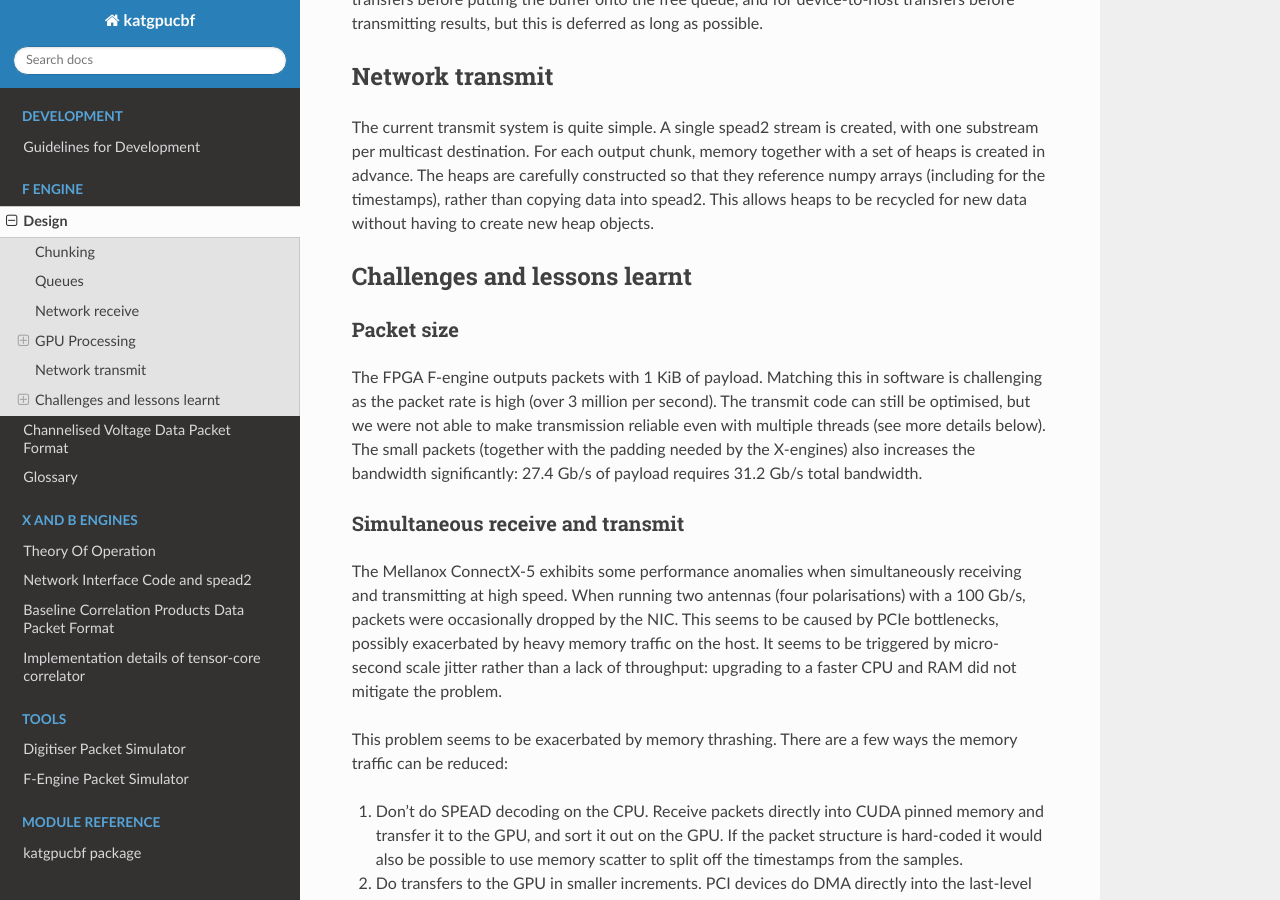
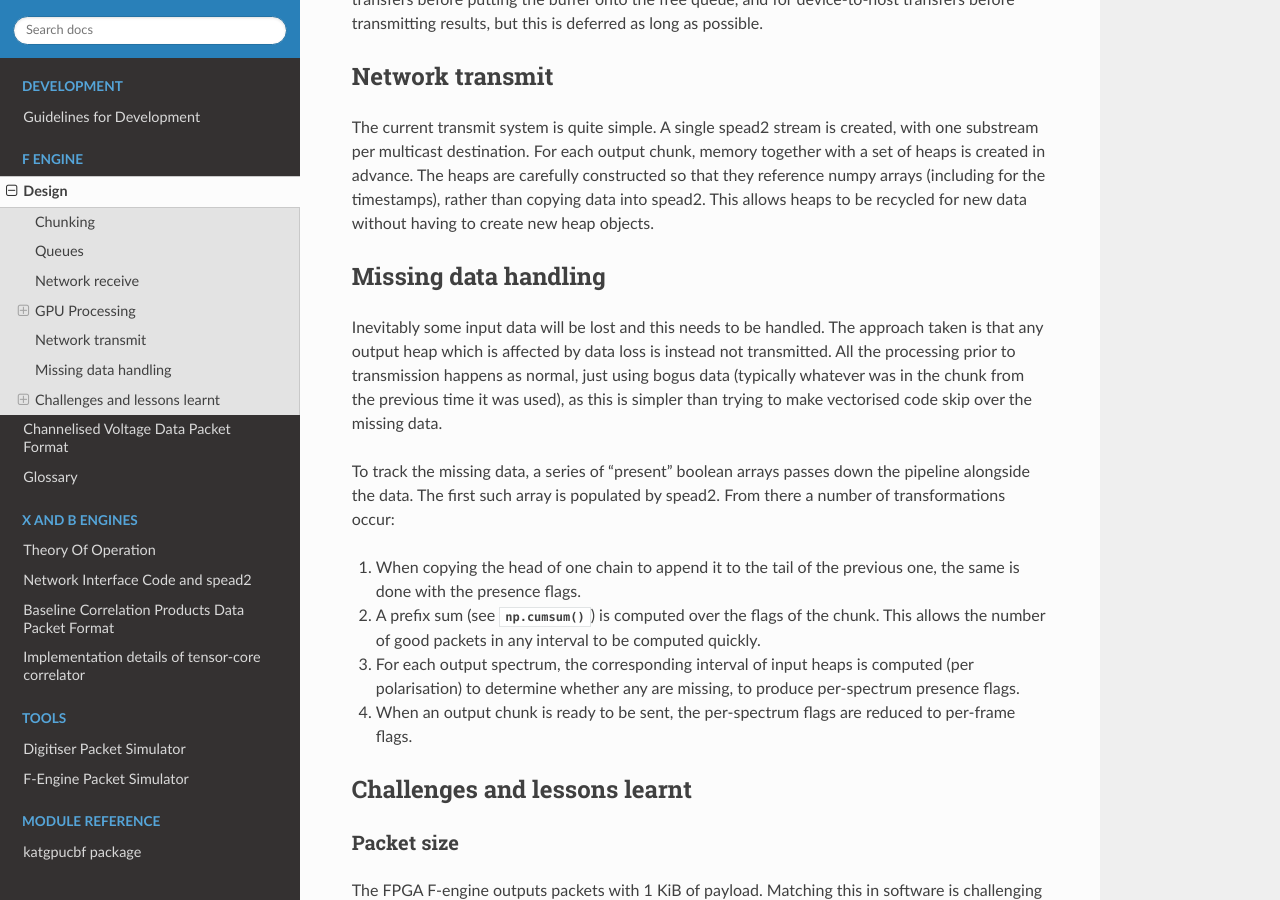
Before and after one commit to ska-sa/katgpucbf, a Sphinx documentation site: the page built from doc/fgpu.design.rst, in a window 1280 px wide and 900 px high, scrolled down 4135 px. Built offline with Sphinx 7.4.7 and the Read the Docs theme 2.0.0, drawn with Linux system fonts in a browser that asks for light colours; formulas are drawn with MathJax 3; the version number could not be read and is left out.

Commit message:
Add some design docs for fgpu missing data handling

```diff
--- a/doc/fgpu.design.rst
+++ b/doc/fgpu.design.rst
@@ -233,6 +233,30 @@
 rather than copying data into spead2. This allows heaps to be recycled for new
 data without having to create new heap objects.
 
+Missing data handling
+---------------------
+Inevitably some input data will be lost and this needs to be handled. The
+approach taken is that any output heap which is affected by data loss is
+instead not transmitted. All the processing prior to transmission happens as
+normal, just using bogus data (typically whatever was in the chunk from the
+previous time it was used), as this is simpler than trying to make vectorised
+code skip over the missing data.
+
+To track the missing data, a series of "present" boolean arrays passes down
+the pipeline alongside the data. The first such array is populated by spead2.
+From there a number of transformations occur:
+
+1. When copying the head of one chain to append it to the tail of the previous
+   one, the same is done with the presence flags.
+2. A prefix sum (see :func:`np.cumsum`) is computed over the flags of the
+   chunk. This allows the number of good packets in any interval to be
+   computed quickly.
+3. For each output spectrum, the corresponding interval of input heaps is
+   computed (per polarisation) to determine whether any are missing, to
+   produce per-spectrum presence flags.
+4. When an output chunk is ready to be sent, the per-spectrum flags are
+   reduced to per-frame flags.
+
 Challenges and lessons learnt
 -----------------------------
 
```
